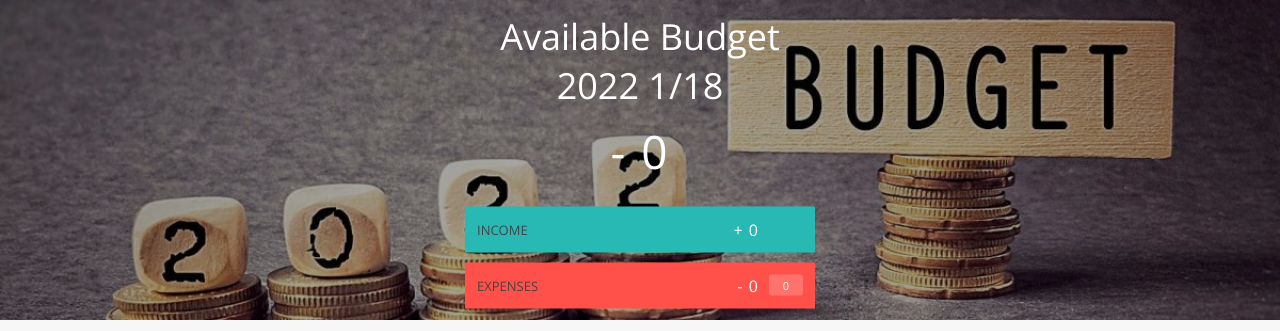
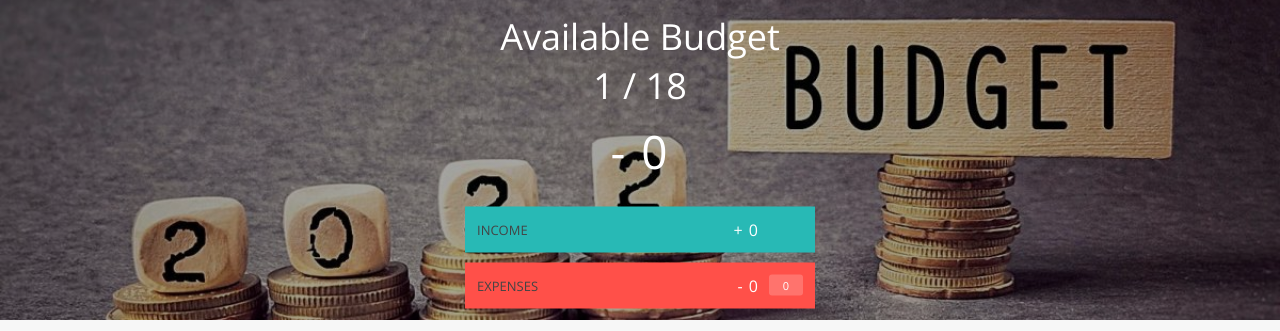
Before and after one commit to Nyambayr/finance, a plain HTML site: page index.html in a window 1280 px wide. Shown: the top 331 px of the page. Drawn offline with nearby package versions, Linux system fonts and the light colour scheme.

Commit message:
change images type

```diff
--- a/app.js
+++ b/app.js
@@ -40,7 +40,7 @@ var uiController = (function () {
     displayDate: function () {
       var today = new Date();
       document.querySelector(DOMstrings.datalabel).textContent =
-        today.getFullYear() + "  " + today.getMonth() + "/" + today.getDate();
+        today.getMonth() + " / " + today.getDate();
     },
     changeType: function () {
       var fields = document.querySelectorAll(
--- a/index.html
+++ b/index.html
@@ -19,7 +19,9 @@
     <div class="top">
       <div class="budget">
         <div class="budget__title">
-          Available Budget <span class="budget__title--month">%Month%</span>
+          Available Budget <br /><span class="budget__title--month"
+            >%Month%</span
+          >
         </div>
 
         <div class="budget__value">+ 2,345.64</div>
--- a/style.css
+++ b/style.css
@@ -40,7 +40,7 @@ body {
 .top {
   height: 40vh;
   background-image: linear-gradient(rgba(0, 0, 0, 0.35), rgba(0, 0, 0, 0.35)),
-    url(/budget.jpeg);
+    url(/budget.png);
   background-size: cover;
   background-position: center;
   position: relative;
```
Also changed, not shown: budget.png (renamed from budget.jpeg).
